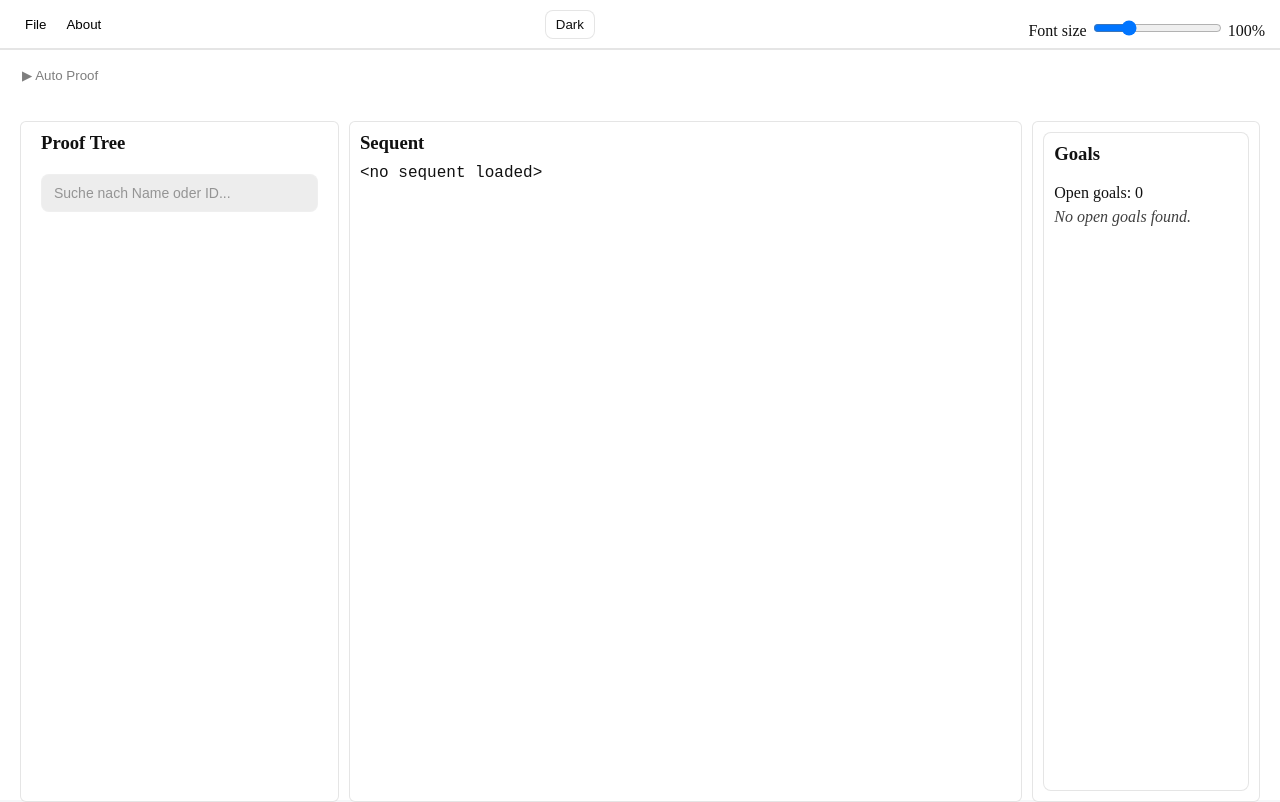
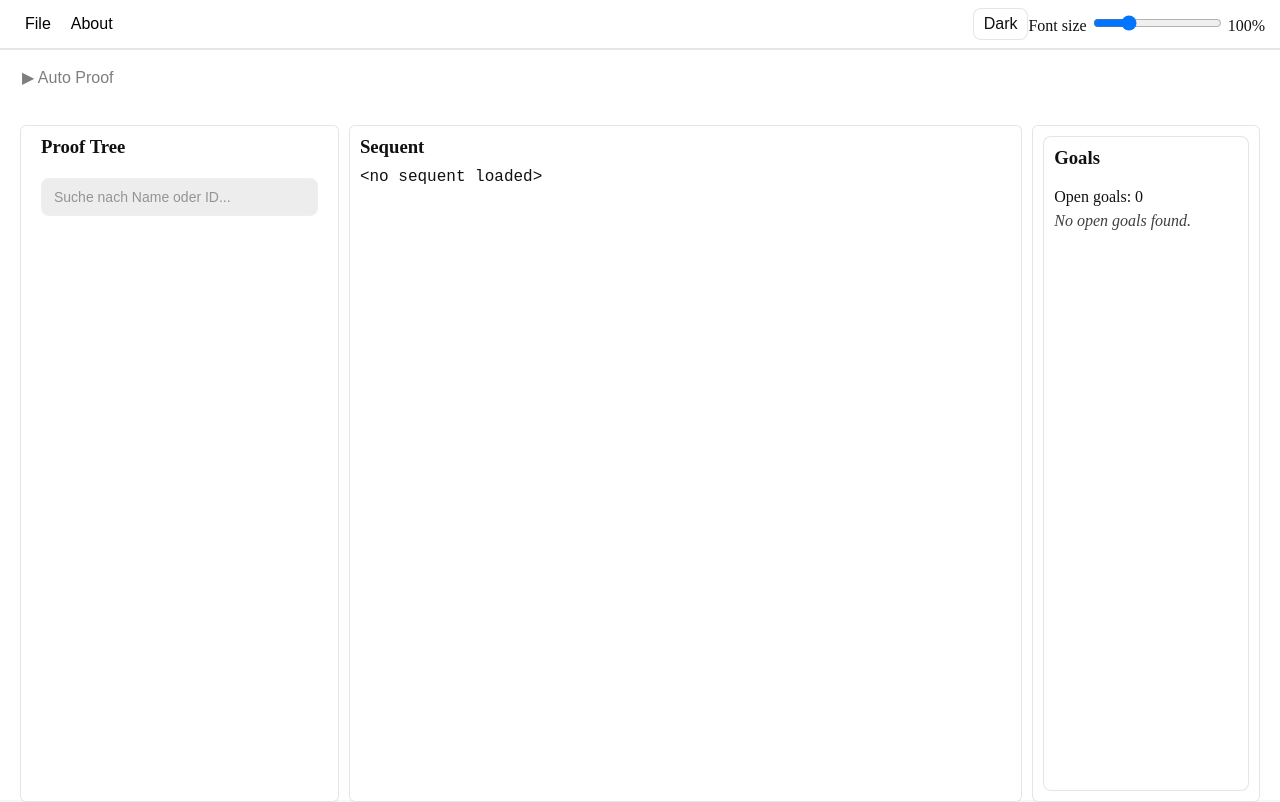
Before and after one commit to MrGunflame/keyui, a SvelteKit app: page / in a window 1280 px wide. Built offline with nearby package versions, Linux system fonts and the light colour scheme.

Commit message:
fix font size for buttons

```diff
--- a/src/app.css
+++ b/src/app.css
@@ -60,3 +60,13 @@ body {
   color: var(--c-text);
   font-size: calc(var(--base-font-size) * var(--font-scale));
 }
+
+/*
+  This should be unnecessary since this is already derived from the body rule,
+  however it seems the default "User Agent Stylesheet" rule has higher priority
+  than the body rule.
+  We need to duplicate this rule in order for buttons to have the correct size.
+ */
+button {
+  font-size: calc(var(--base-font-size) * var(--font-scale));
+}
--- a/src/lib/components/ThemeToggle.svelte
+++ b/src/lib/components/ThemeToggle.svelte
@@ -26,7 +26,10 @@
     let fontScale: number = 1;
 
     function applyFontScale(scale: number) {
-        document.documentElement.style.setProperty("--font-scale", String(scale));
+        document.documentElement.style.setProperty(
+            "--font-scale",
+            String(scale),
+        );
     }
 
     function saveFontScale(scale: number) {
@@ -59,6 +62,7 @@
     });
 </script>
 
+<div class="settings-wrapper">
     <button on:click={toggle} class="theme-btn">
         {theme === "dark" ? "Light" : "Dark"}
     </button>
@@ -77,8 +81,13 @@
             <span>{Math.round(fontScale * 100)}%</span>
         </label>
     </div>
+</div>
 
 <style>
+    .settings-wrapper {
+        display: flex;
+    }
+
     .theme-btn {
         border: 1px solid var(--c-border);
         background: var(--c-panel);
@@ -93,7 +102,6 @@
     }
 
     .font-slider {
-        margin-top: 10px;
         display: flex;
         align-items: center;
         gap: 8px;
```
Lines whose indentation alone changed are shown as unchanged.
